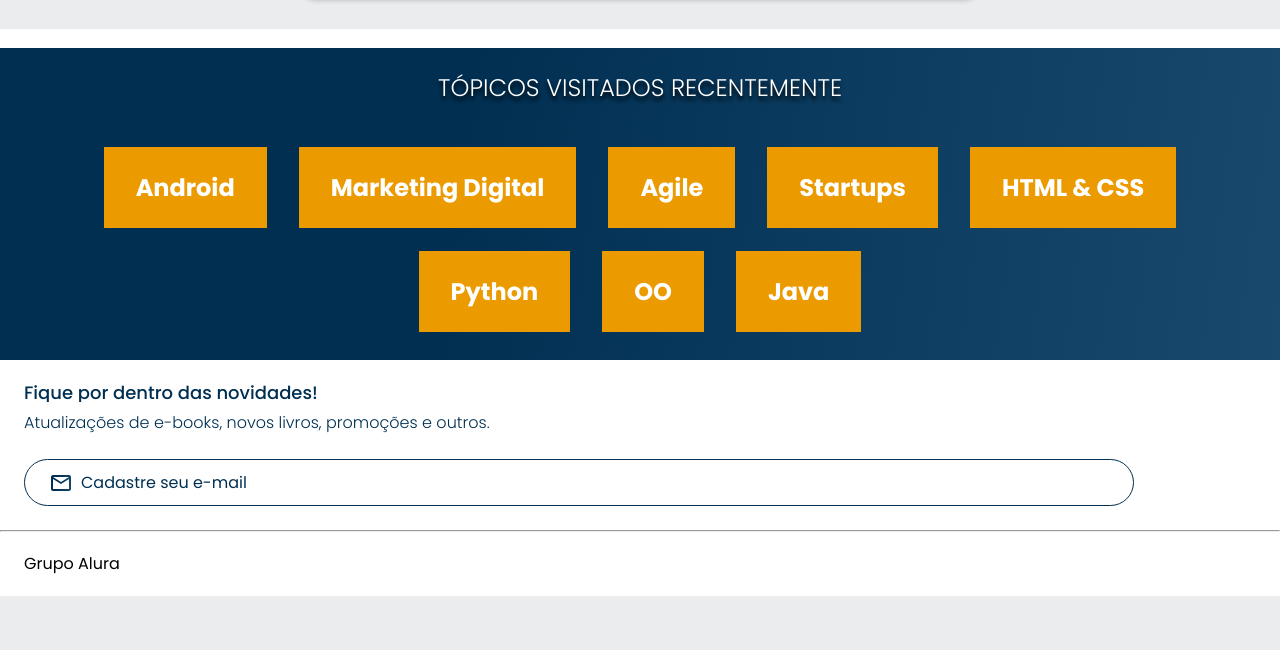
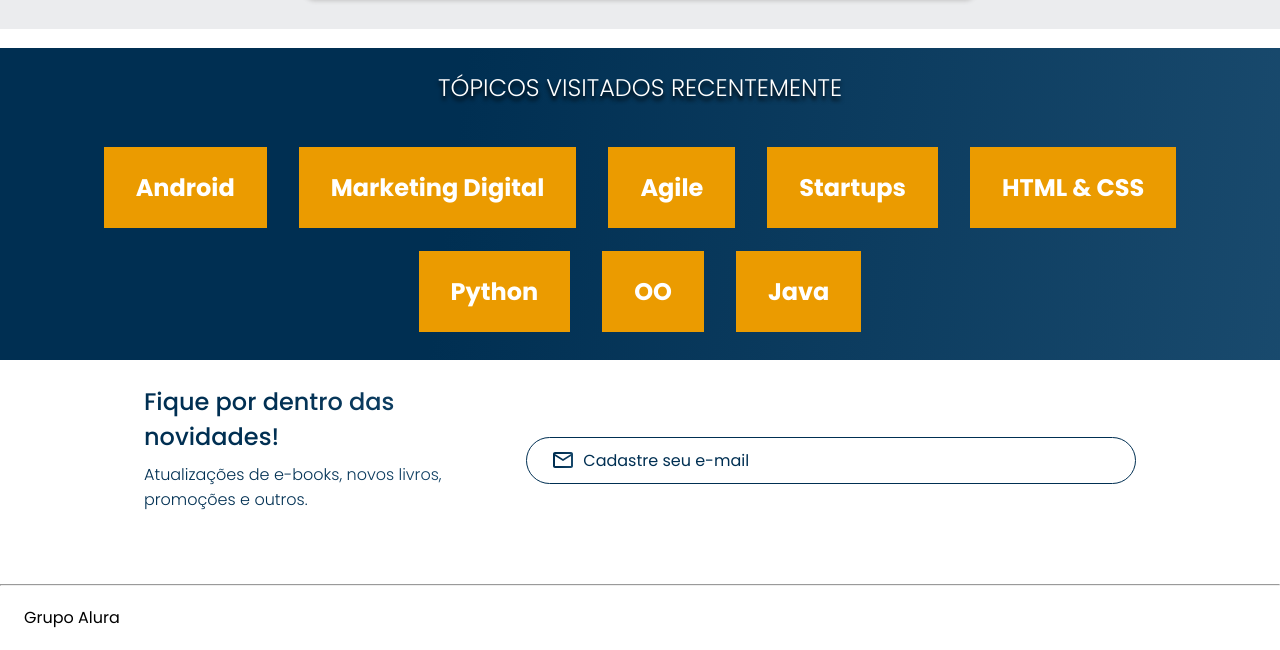
Before and after one commit to KamiBicalho/alurabooks-mobilefirst, a plain HTML site: page index.html in a window 1280 px wide. Shown: the part 2215-2865 px from the top of the page. Before the commit the page ends 2811 px from the top, so only its background shows below. Drawn offline with nearby package versions, Linux system fonts and the light colour scheme.

Commit message:
Mudança do contato para versão tablet

```diff
--- a/index.html
+++ b/index.html
@@ -186,7 +186,7 @@
         </section>
 
         <section class="contato">
-            <div>
+            <div class="contato__esquerda">
                 <h2 class="contato__titulo">Fique por dentro das novidades!</h2>
                 <p class="contato__texto">Atualizações de e-books, novos livros, promoções e outros.</p>
             </div>
--- a/styles/contato.css
+++ b/styles/contato.css
@@ -36,3 +36,21 @@
     background-position: 0;
     padding-left: 2em;
 }
+
+@media screen and (min-width: 1024px){
+    .contato {
+        display: flex;
+        padding: 1.5rem 9rem 3rem;
+        align-items: center;
+        gap: 2rem;
+    }
+
+    .contato__titulo {
+        font-size: 1.5rem;
+        line-height: normal;
+    }
+
+    .contato__email {
+        width: 75%;
+    }
+}
```
